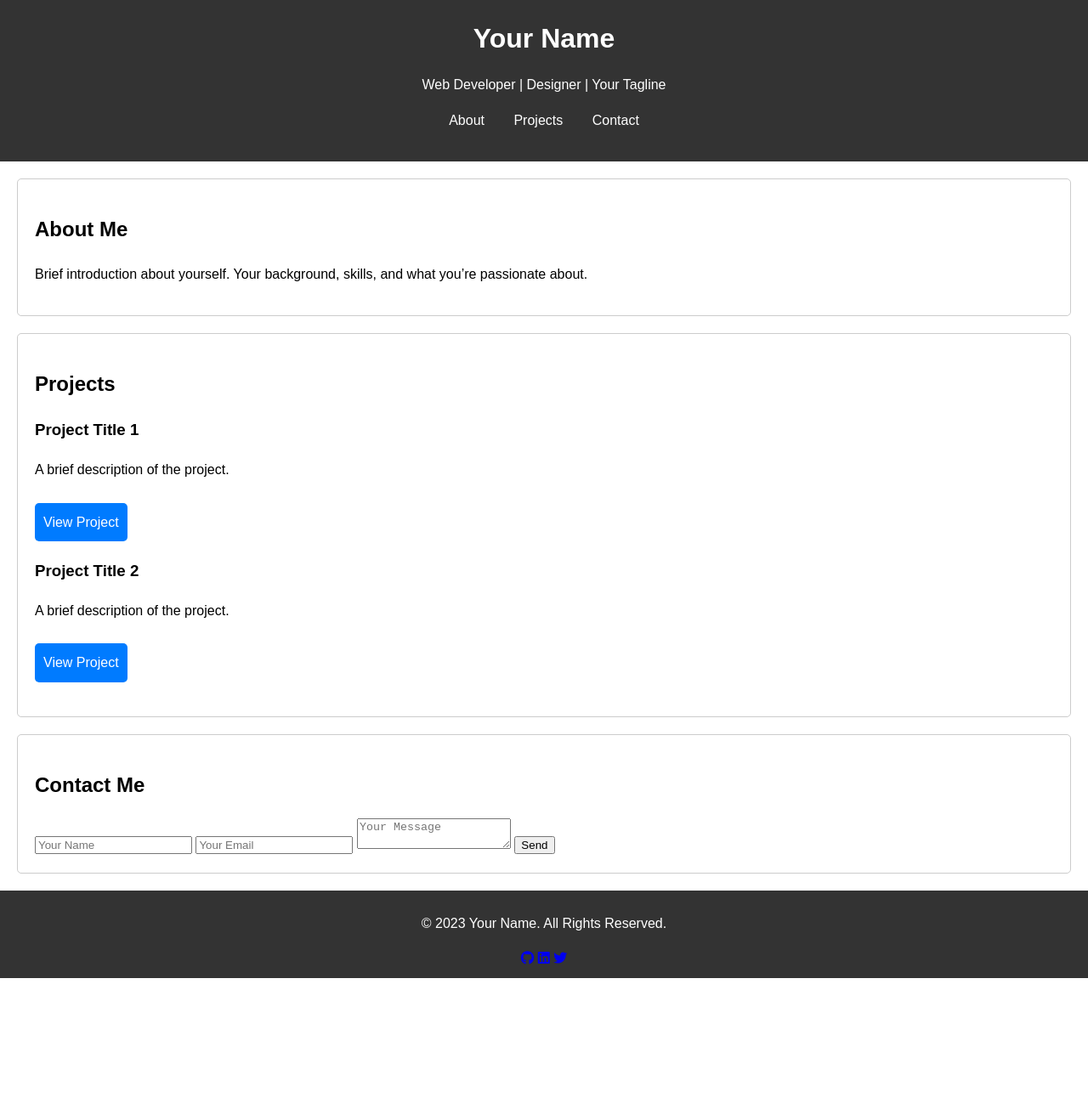
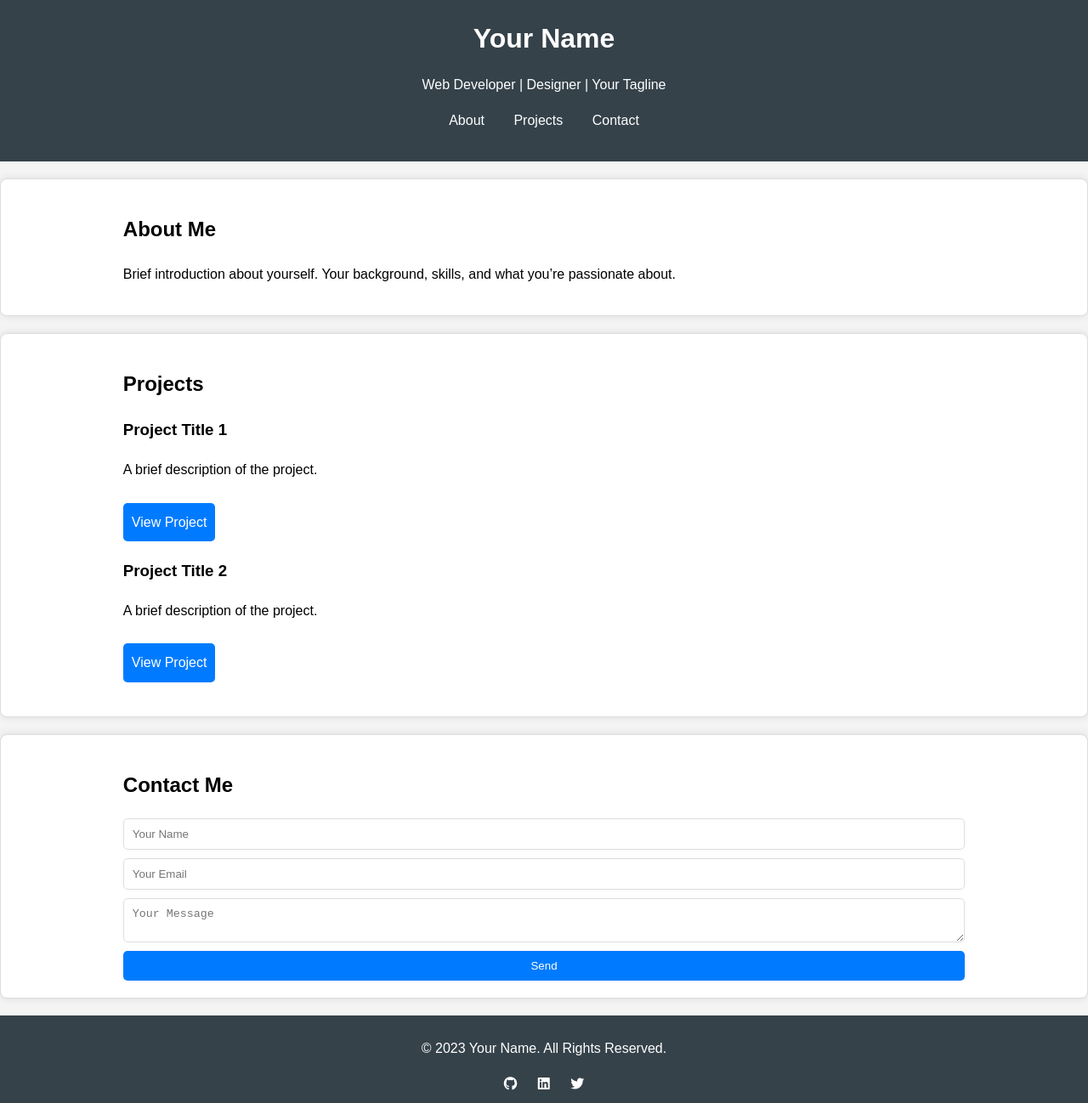
Before and after one commit to lisawls/lisawls.github.io, a plain HTML site: page index.html in a window 1280 px wide. Shown: the whole page at 85% size. Before the commit the page ends 1151 px from the top, so only its background shows below. Drawn offline with Linux system fonts and the light colour scheme.

Commit message:
Update styles.css

```diff
--- a/styles.css
+++ b/styles.css
@@ -1,18 +1,28 @@
+* {
+    box-sizing: border-box;
+}
+
 body {
-    font-family: Arial, sans-serif;
+    font-family: 'Arial', sans-serif;
     line-height: 1.6;
     margin: 0;
     padding: 0;
+    background: #f4f4f4;
 }
 
 header {
-    background: #333;
-    color: #fff;
+    background: #35424a;
+    color: #ffffff;
     padding: 20px 0;
     text-align: center;
 }
 
-header h1 {
+.container {
+    width: 80%;
+    margin: auto;
+}
+
+h1 {
     margin: 0;
 }
 
@@ -27,19 +37,28 @@ nav ul li {
 }
 
 nav a {
-    color: #fff;
+    color: #ffffff;
     text-decoration: none;
 }
 
 section {
     padding: 20px;
-    margin: 20px;
-    border: 1px solid #ccc;
-    border-radius: 5px;
+    margin: 20px 0;
+    background: #ffffff;
+    border-radius: 8px;
+    box-shadow: 0 0 10px rgba(0, 0, 0, 0.1);
+}
+
+.about, .projects, .contact {
+    border: 1px solid #ddd;
 }
 
 .project {
     margin-bottom: 20px;
+}
+
+.project h3 {
+    margin-top: 0;
 }
 
 .project-link {
@@ -50,15 +69,47 @@ section {
     color: white;
     padding: 10px;
     border-radius: 5px;
+    transition: background 0.3s;
 }
 
 .project-link:hover {
     background: #0056b3;
 }
 
+form {
+    display: flex;
+    flex-direction: column;
+}
+
+form input, form textarea {
+    margin-bottom: 10px;
+    padding: 10px;
+    border: 1px solid #ddd;
+    border-radius: 5px;
+}
+
+form button {
+    padding: 10px;
+    background: #007BFF;
+    color: white;
+    border: none;
+    border-radius: 5px;
+    cursor: pointer;
+}
+
+form button:hover {
+    background: #0056b3;
+}
+
 footer {
     text-align: center;
     padding: 10px 0;
-    background: #333;
-    color: #fff;
+    background: #35424a;
+    color: #ffffff;
 }
+
+.socials a {
+    margin: 0 10px;
+    color: #ffffff;
+    text-decoration: none;
+}
```
